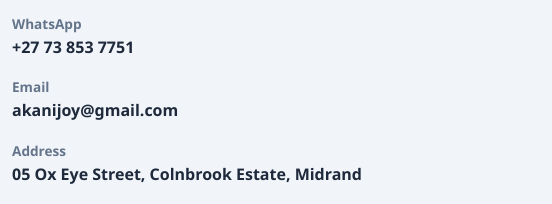
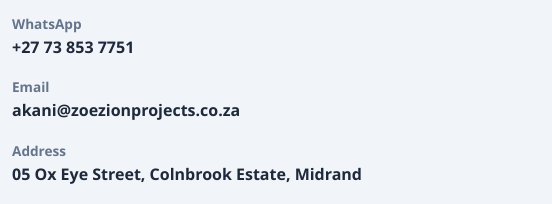
Before and after one commit to tyrontshabalala64-droid/Zoe-Zione-projects, a plain HTML site: page contact.html in a window 1280 px wide. Shown: the part 594-798 px from the top of the page, 108-660 px from the left. Drawn offline with Linux system fonts and the light colour scheme.

Commit message:
Add files via upload

```diff
--- a/contact.html
+++ b/contact.html
@@ -77,7 +77,7 @@
                         <i class="fas fa-envelope"></i>
                         <div>
                             <strong>Email</strong>
-                            <span>akanijoy@gmail.com</span>
+                            <span>akani@zoezionprojects.co.za</span>
                         </div>
                     </div>
 
@@ -93,7 +93,7 @@
                         <a href="https://wa.me/27738537751" target="_blank" class="btn" style="background:#25D366; color:#fff; display:inline-flex; align-items:center; gap:8px;">
                             <i class="fab fa-whatsapp"></i> WhatsApp Us
                         </a>
-                        <a href="mailto:akanijoy@gmail.com" class="btn" style="background:#0b1a2e; color:#fff; display:inline-flex; align-items:center; gap:8px;">
+                        <a href="mailto:akani@zoezionprojects.co.za" class="btn" style="background:#0b1a2e; color:#fff; display:inline-flex; align-items:center; gap:8px;">
                             <i class="fas fa-envelope"></i> Email Us
                         </a>
                     </div>
```
